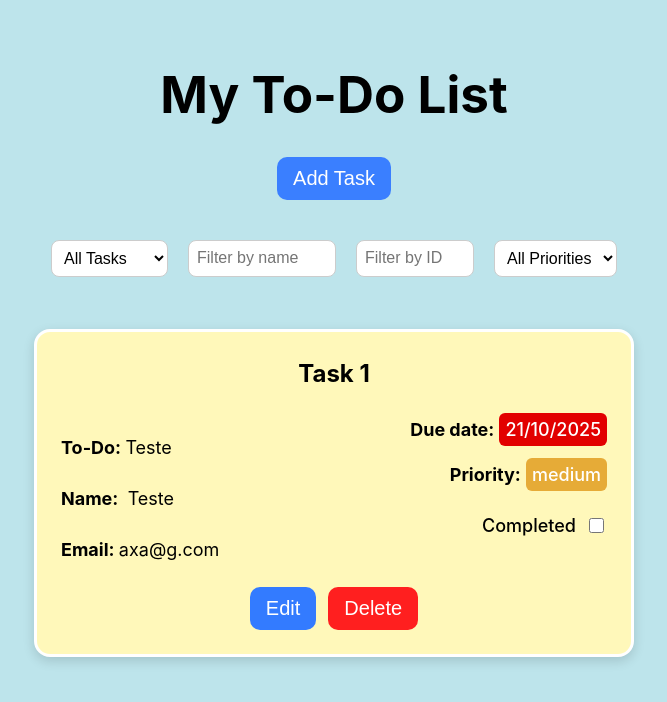
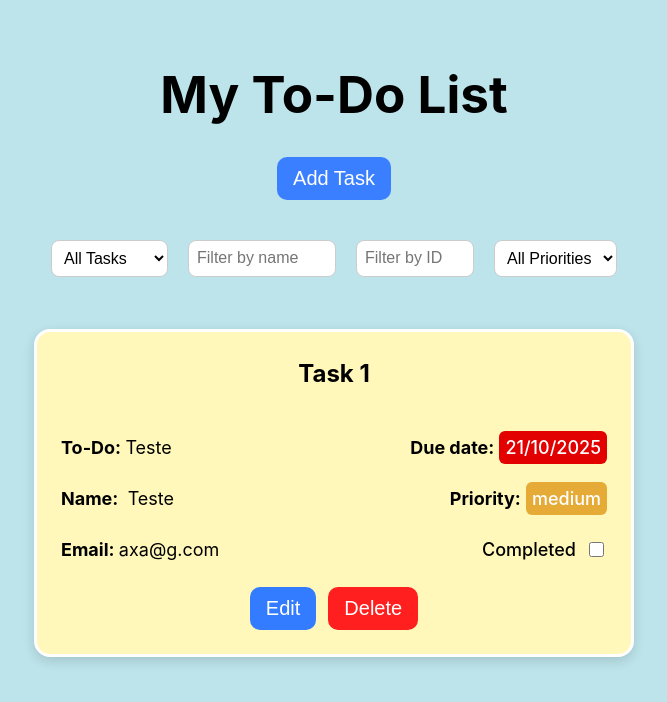
Before and after one commit to DiogoLanc/react-todo-list, a React (Vite) app: page / in a window 1280 px wide. Shown: the top 702 px of the page, without its empty margins (306-973 px from the left). Built offline with nearby package versions, Linux system fonts and the light colour scheme; data requests are answered from the project's data file.

Commit message:
sonar fix

```diff
--- a/src/components/TaskItem.tsx
+++ b/src/components/TaskItem.tsx
@@ -5,7 +5,7 @@ import {
   getPriorityStyles,
 } from "../helpers/taskItemHelpers";
 import { Popover } from "../popovers/PopoverDueDate";
-import { Comment, Priority } from "../types/types";
+import { Comment } from "../types/types";
 import "./TaskItem.css";
 
 type TaskItemProps = Comment & {
@@ -17,7 +17,7 @@ type TaskItemProps = Comment & {
 export const TaskItem: React.FC<TaskItemProps> = (props) => {
   const backgroundColor = props.completed ? "#c0ffbeff" : "#fff8baff";
   const dueDateBg = getDueDateBg(props.completed, props.dueDate);
-  const priorityStyles = getPriorityStyles(props.priority as Priority);
+  const priorityStyles = getPriorityStyles(props.priority);
 
   return (
     <div className="task-item-container" style={{ backgroundColor }}>
@@ -40,7 +40,7 @@ export const TaskItem: React.FC<TaskItemProps> = (props) => {
           className="task-item-right"
           style={{ textAlign: "right", flexShrink: 0 }}
         >
-          <div>
+          <p>
             <strong>Due date:</strong>{" "}
             <Popover
               trigger={
@@ -53,7 +53,7 @@ export const TaskItem: React.FC<TaskItemProps> = (props) => {
               }
               message={getDueDateInfo(props.dueDate, props.completed)}
             />
-          </div>
+          </p>
           <p>
             <strong>Priority:</strong>{" "}
             <span
```
